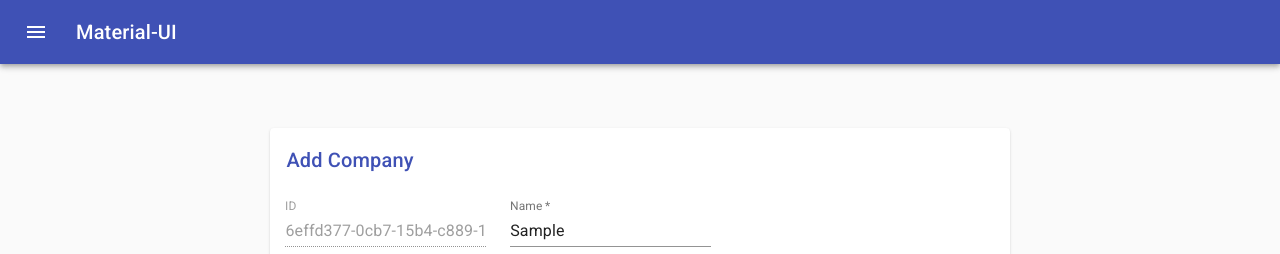
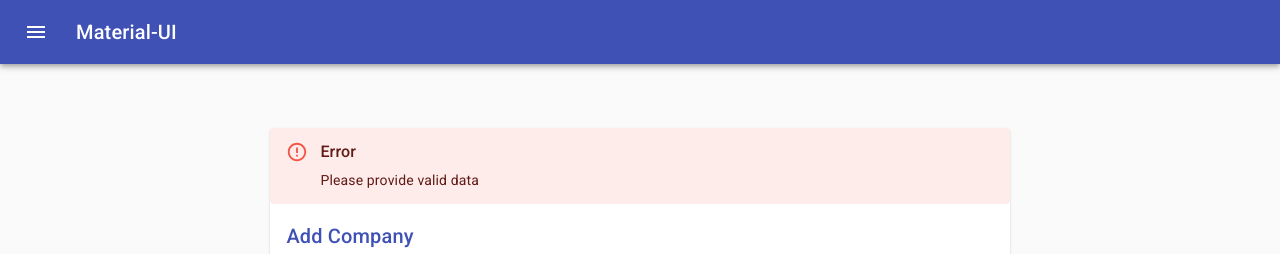
Before and after one commit to vinaybetabulls/organization-demo-reactapp, a React (Create React App) app: page /addcomp in a window 1280 px wide. Both pictures are taken after typing "Sample", "Sample" into the empty fields and a click on the button "ADD". Shown: the top 254 px of the page. Built offline with nearby package versions, Linux system fonts and the light colour scheme; no server answers.

Commit message:
response messages added

```diff
--- a/src/components/Company/AddCompany.js
+++ b/src/components/Company/AddCompany.js
@@ -40,6 +40,7 @@ const AddCompany = () => {
   const [orgs, setOrgs] = useState([])
   const [addCompanyData, setCompanyData] = useState({});
   const [companyAddResponse, setCompanyAddResponse] = useState(false);
+  const [companyErrorResponse, setCompanyErrorResponse] = useState({});
 
   useEffect(() => {
     const getAllOrgs = async () => {
@@ -50,15 +51,12 @@ const AddCompany = () => {
     getAllOrgs();
   }, [])
   const handleChange = (event) => {
-    console.log(event.target.name)
     if (event.target.name === 'organizationId') {
       const orgAdd = orgs.filter((organization) => {
-        console.log('inside filter...', organization)
-        if(organization.organizationId === event.target.value) {
+        if (organization.organizationId === event.target.value) {
           return organization
         }
       });
-      console.log('orgData...', orgAdd);
       const orgData = {
         orgId: orgAdd[0].organizationId,
         orgName: orgAdd[0].orgName
@@ -72,10 +70,9 @@ const AddCompany = () => {
   }
 
   const handleSubmit = async (event) => {
-    console.log(addCompanyData)
     addCompanyData.companyId = event.target.companyId.value;
     event.preventDefault();
-    console.log('addCompanyData...', addCompanyData);
+    try {
       const repsonse = await axios.post(`https://organization-demo.herokuapp.com/company/createCompany`, addCompanyData, {
         headers: {
           token: localStorage.getItem('authToken')
@@ -84,13 +81,29 @@ const AddCompany = () => {
       if (repsonse && (repsonse.status === 201 || repsonse.status === 200)) {
         setCompanyAddResponse(true)
       }
+      else {
+        setCompanyErrorResponse({ message: repsonse.message })
+      }
+    } catch (error) {
+      if(!error.status) {
+        setCompanyErrorResponse({ message: 'Please provide valid data' })
+      }
+      else {
+        setCompanyErrorResponse({message: error.status});
+      }
+    }
+
   }
 
   return (
     <Paper className={classes.root}>
-      {companyAddResponse && (<Alert severity="success">
+      {(companyAddResponse && !companyErrorResponse.message) && (<Alert severity="success">
         <AlertTitle>Success</AlertTitle>
         Company created successfully!
+      </Alert>)}
+      {(companyErrorResponse.message && !companyAddResponse) && (<Alert severity="error">
+        <AlertTitle>Error</AlertTitle>
+        {companyErrorResponse.message}
       </Alert>)}
       <Grid container spacing={3}>
         <Grid item xs={6}>
--- a/src/components/Department/DepartmentsList.js
+++ b/src/components/Department/DepartmentsList.js
@@ -49,10 +49,8 @@ const DepartmentsList = () => {
         }
       })
         .then((response) => {
-          console.log('newData', newData);
           resolve()
           setState((prevState) => {
-            console.log('..prevState add data..', prevState)
             const data = [...prevState.data];
             data.push({ departmentId: response.data.departmentId, departmentName: response.data.departmentName });
             return { ...prevState, data };
@@ -77,7 +75,6 @@ const DepartmentsList = () => {
         })
         resolve();
         setState((prevState) => {
-          console.log(departmentList.data)
           const data = departmentList.data;
           return { ...prevState, data };
         });
--- a/src/components/Designation/DesignationsList.js
+++ b/src/components/Designation/DesignationsList.js
@@ -55,10 +55,8 @@ export default function DesignationsList() {
         }
       })
         .then((response) => {
-          console.log('newData', newData);
           resolve()
           setState((prevState) => {
-            console.log('..prevState add data..', prevState)
             const data = [...prevState.data];
             data.push({ designationId: response.data.designationId, designationName: response.data.designationName });
             return { ...prevState, data };
--- a/src/components/Employee/AddEmployee.js
+++ b/src/components/Employee/AddEmployee.js
@@ -131,7 +131,6 @@ const AddEmployee = () => {
         companyId: companyAdd[0].companyId,
         companyName: companyAdd[0].companyName
       }
-      console.log('before..company change..', addEmployeesData)
       setEmployeesData({ ...addEmployeesData, company: companydata });
     }
     else if (event.target.name === 'department') {
@@ -145,20 +144,25 @@ const AddEmployee = () => {
     else if (event.target.name !== 'designation' || event.target.name !== 'company' || event.target.name !== 'department') {
       setEmployeesData({ ...addEmployeesData, [event.target.name]: event.target.value });
     }
-    console.log('addEmployeesData...', addEmployeesData);
 
   }
   const addEmployee = async () => {
+    try {
       const repsonse = await axios.post(`https://organization-demo.herokuapp.com/employee/createEmployee`, addEmployeesData, {
         headers: {
           token: localStorage.getItem('authToken')
         }
       });
-    console.log('add employee response..', repsonse);
-    console.log('response status..', repsonse.status)
       if (repsonse && (repsonse.status === 201 || repsonse.status === 200)) {
         setEmployeeAddResponse(true)
       }
+      else {
+        setEmployeeAddResponse('error');
+      }
+    } catch (error) {
+      setEmployeeAddResponse('error');
+    }
+
   }
   return (
     <Container component="main" maxWidth="xs">
@@ -166,6 +170,10 @@ const AddEmployee = () => {
       {employeeAddResponse && (<Alert severity="success">
         <AlertTitle>Success</AlertTitle>
         Employee created successfully!
+      </Alert>)}
+      {employeeAddResponse === 'error' && (<Alert severity="error">
+        <AlertTitle>Error</AlertTitle>
+        Employee creation failed!
       </Alert>)}
       <Paper className={classes.wrapper}>
         <div className={classes.paper}>
--- a/src/components/MenuBar.js
+++ b/src/components/MenuBar.js
@@ -70,7 +70,6 @@ export default function MenuBar() {
       var decoded = jwtDecode(token);
       const now = Date.now().valueOf() / 1000
       if (typeof decoded.exp !== 'undefined' && decoded.exp < now) {
-        console.log(`token expired: ${JSON.stringify(decoded)}`)
         setAuth(false);
       }
     } else if (!token) {
--- a/src/components/Organisation/AddOrganisation.js
+++ b/src/components/Organisation/AddOrganisation.js
@@ -54,12 +54,11 @@ const AddOrganisation = () => {
   const classes = useStyles();
   let orgUUID = uuid();
   const token = localStorage.getItem('authToken');
-  const {response: createOrg, isAuth, error, isLoading, handleChange, handleSubmit} = useFetch({
+  const { response: createOrg, isAuth, error, isLoading, handleChange, handleSubmit, successResponse } = useFetch({
     url: `organization/createOrganization`,
     method: `POST`,
     token: token
   })
-
   const handleUploadFile = () => {
 
   }
@@ -74,7 +73,8 @@ const AddOrganisation = () => {
             <Typography component="h2" variant="h6" className={classes.title} color="primary" gutterBottom>Add Company</Typography>
           </Grid>
         </Grid>
-      {(error) && <Alert severity="error">{error}</Alert>}
+        {(error && !successResponse) && <Alert severity="error">{error}</Alert>}
+        {(successResponse && !error) && <Alert severity="success">Organization Created Successfully.</Alert>}
         <div className={classes.wrapper}>
           <form className={classes.form} noValidate onSubmit={handleSubmit}>
             <Grid container spacing={3}>
--- a/src/components/user-onborading/Login.js
+++ b/src/components/user-onborading/Login.js
@@ -55,13 +55,11 @@ export default function SignIn() {
 
   const token = localStorage.getItem('authToken');
 
-
   useEffect(() => {
     if(token) {
       var decoded = jwtDecode(token);
       const now = Date.now().valueOf() / 1000
       if (typeof decoded.exp !== 'undefined' && decoded.exp < now) {
-        console.log(`token expired: ${JSON.stringify(decoded)}`)
         setAuth(false);
       }
     } else if (!token) {
--- a/src/hooks/useFetch.js
+++ b/src/hooks/useFetch.js
@@ -8,10 +8,10 @@ const useFetch = ({ url, method, token, input }) => {
   const [error, setError] = useState(null);
   const [isAuth, setIsAuth] = useState(true);
   const [isLoading, setIsLoading] = useState(false);
+  const [successResponse, setSuccessResponse] = useState(false);
 
   const handleChange = (event) => {
     setAppData({ ...appData, [event.target.name]: event.target.value });
-    console.log(appData);
   };
 
   const handleSubmit = async (evt) => {
@@ -20,19 +20,15 @@ const useFetch = ({ url, method, token, input }) => {
     if(evt.target.orgId) {
       setAppData({ ...appData, orgId: evt.target.orgId.value });
       appData.orgId = evt.target.orgId.value;
-      console.log(appData);
     } else if(evt.target.companyId) {
-      console.log(evt.target.companyId.value);
       setAppData({ ...appData, companyId: evt.target.companyId.value });
       appData.orgId = evt.target.companyId.value;
-      console.log(appData);
     }
     fetchData()
   }
 
   const fetchData = async () => {
     let fetchUrl = `https://organization-demo.herokuapp.com/${url}`;
-    console.log(fetchUrl);
     let payload = appData || ``;
     let authToken = token || localStorage.getItem('authToken') || ``;
 
@@ -44,20 +40,31 @@ const useFetch = ({ url, method, token, input }) => {
       },
     }
     if (method != "GET") config.body = JSON.stringify(payload);
-    console.log(config);
     setIsLoading(true);
+    setSuccessResponse(false);
+    setError(false);
     try {
       const res = await fetch(fetchUrl, config);
       const json = await res.json();
-      if(json.statusCode == 401)
+      setSuccessResponse(true);
+      if(json.statusCode === 401)
       {
-        console.log('fghjkl;kjhcxcvbnm,.')
+        setSuccessResponse(false);
         setIsAuth(false);
+        setIsLoading(false);
         localStorage.removeItem("authToken");
         history.push("/");
+        return;
+      }
+      if(json.statusCode >= 399 && json.statusCode <= 500) {
+        setError(json.message)
+        setSuccessResponse(false);
+        setIsLoading(false);
+        return
       }
       if(json && json.jwt) localStorage.setItem('authToken', json.jwt);
       setResponse(json);
+
       setIsLoading(false);
       return json;
     } catch (error) {
@@ -73,7 +80,7 @@ const useFetch = ({ url, method, token, input }) => {
   //   console.log(response)
   // }, [input]);
 
-  return { response, isAuth, error, isLoading, handleChange, handleSubmit, fetchData };
+  return { response, isAuth, error, isLoading, handleChange, handleSubmit, fetchData, successResponse };
 }
 
 export default useFetch
```
Lines whose indentation alone changed are shown as unchanged.
